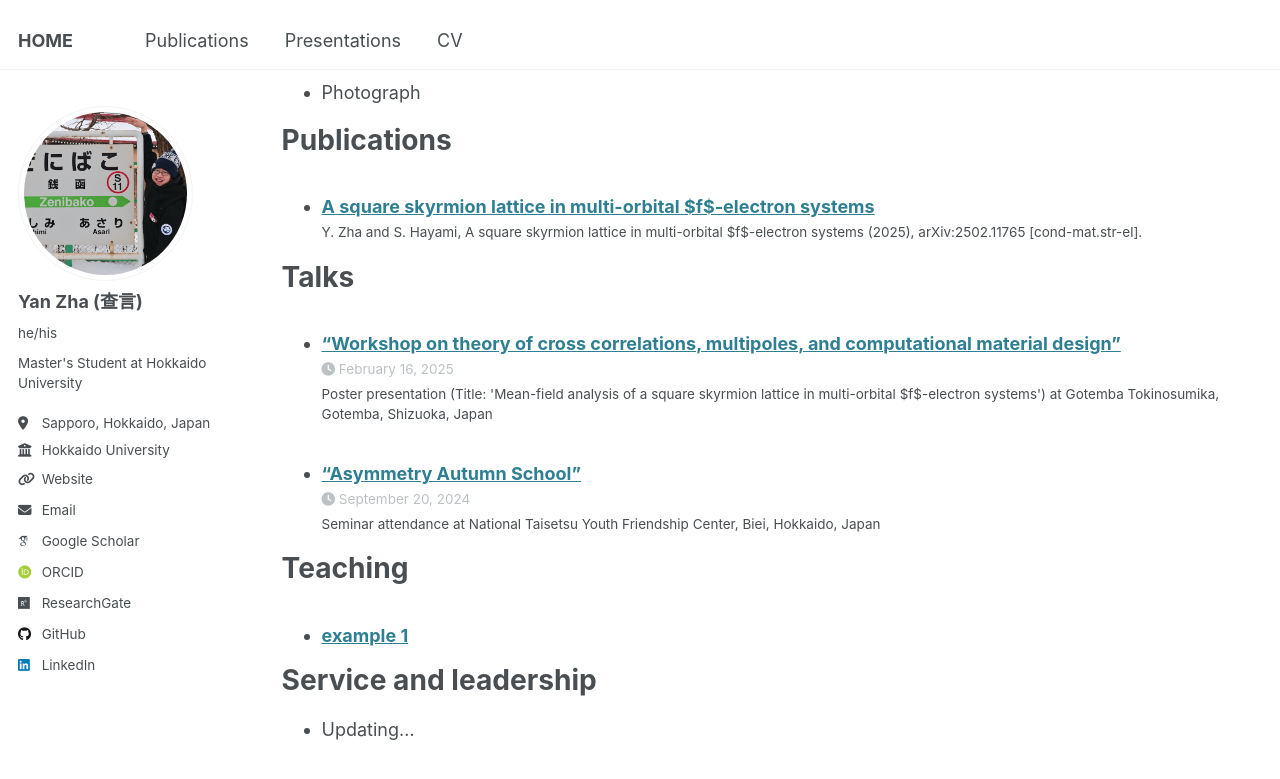
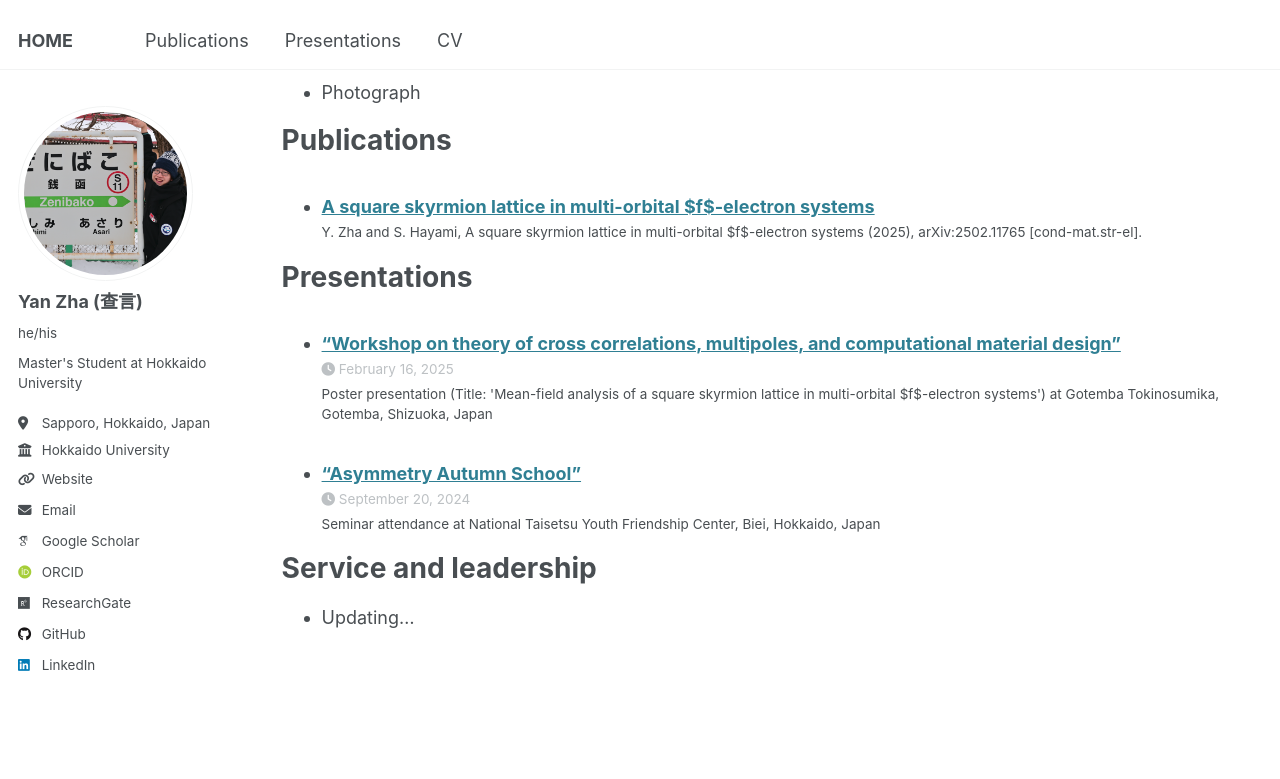
Before and after one commit to yzhacn/yzhacn.github.io, a Jekyll site: the page built from _pages/cv.md, in a window 1280 px wide and 900 px high, scrolled down 972 px. Shown: the top 779 px of the window. Built offline with Jekyll 4.4.1, drawn with Linux system fonts in a browser that asks for light colours; some web fonts are replaced.

Commit message:
Update cv.md

```diff
--- a/_pages/cv.md
+++ b/_pages/cv.md
@@ -43,17 +43,12 @@
     {% include archive-single-cv.html %}
   {% endfor %}</ul>
 
-Talks
+Presentations
 ======
   <ul>{% for post in site.talks reversed %}
     {% include archive-single-talk-cv.html  %}
   {% endfor %}</ul>
 
-Teaching
-======
-  <ul>{% for post in site.teaching reversed %}
-    {% include archive-single-cv.html %}
-  {% endfor %}</ul>
 
 Service and leadership
 ======
```
